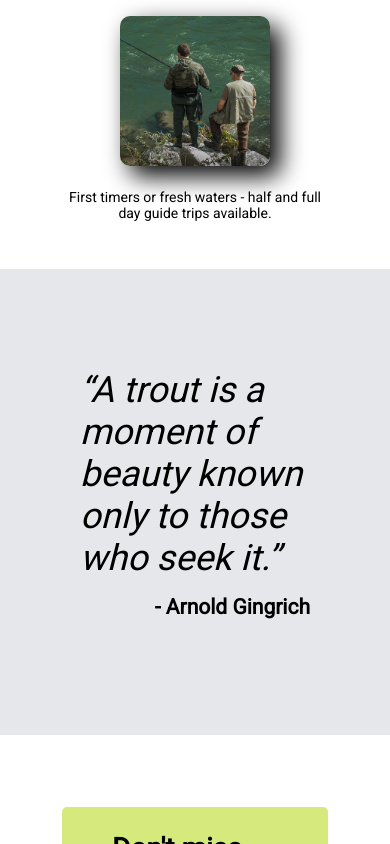
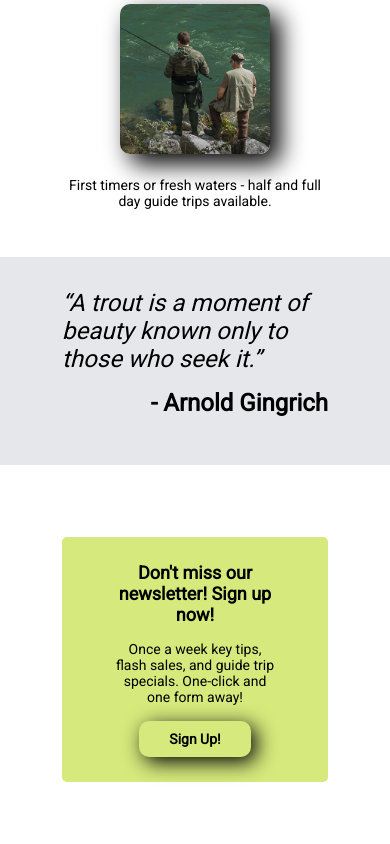
Before and after one commit to cjdinges/top-landing-page, a plain HTML site: page index.html in a window 390 px wide. Shown: the part 1156-2000 px from the top of the page. Drawn offline with Linux system fonts and the light colour scheme.

Commit message:
Make Quote, CTA, and Footer Responsive

```diff
--- a/style.css
+++ b/style.css
@@ -214,7 +214,8 @@ p {
     }
 
     .hero h1,
-    .information h1 {
+    .information h1,
+    .cta-box h1 {
         font-size: 26px;
     }
 
@@ -262,6 +263,29 @@ p {
         min-width: 200px;
     }
 
+    .quote {
+        padding: 32px;
+    }
+
+    .quote p,
+    .quote h2 {
+        font-size: 24px;
+    }
+
+    .final-cta .cta-box {
+        text-align: center;
+        flex-direction: column;
+        gap: 10px;
+    }
+
+    .cta-box button {
+        margin: auto;
+    }
+
+    .footer {
+        font-size: 16px;
+    }
+
     @media screen and (max-width: 420px) {
         .navbar {
             height: 120px;
@@ -277,8 +301,9 @@ p {
         }
 
         .hero h1,
-        .information h1 {
-            font-size: 20px;
+        .information h1,
+        .cta-box h1 {
+            font-size: 18px;
         }
 
         body {
@@ -303,4 +328,12 @@ p {
         .information .cards-container {
             gap: 10px;
         }
+
+        .final-cta .cta-box {
+            gap: 0px;
+        }
+
+        .footer {
+            font-size: 12px;
+        }
 }
```
